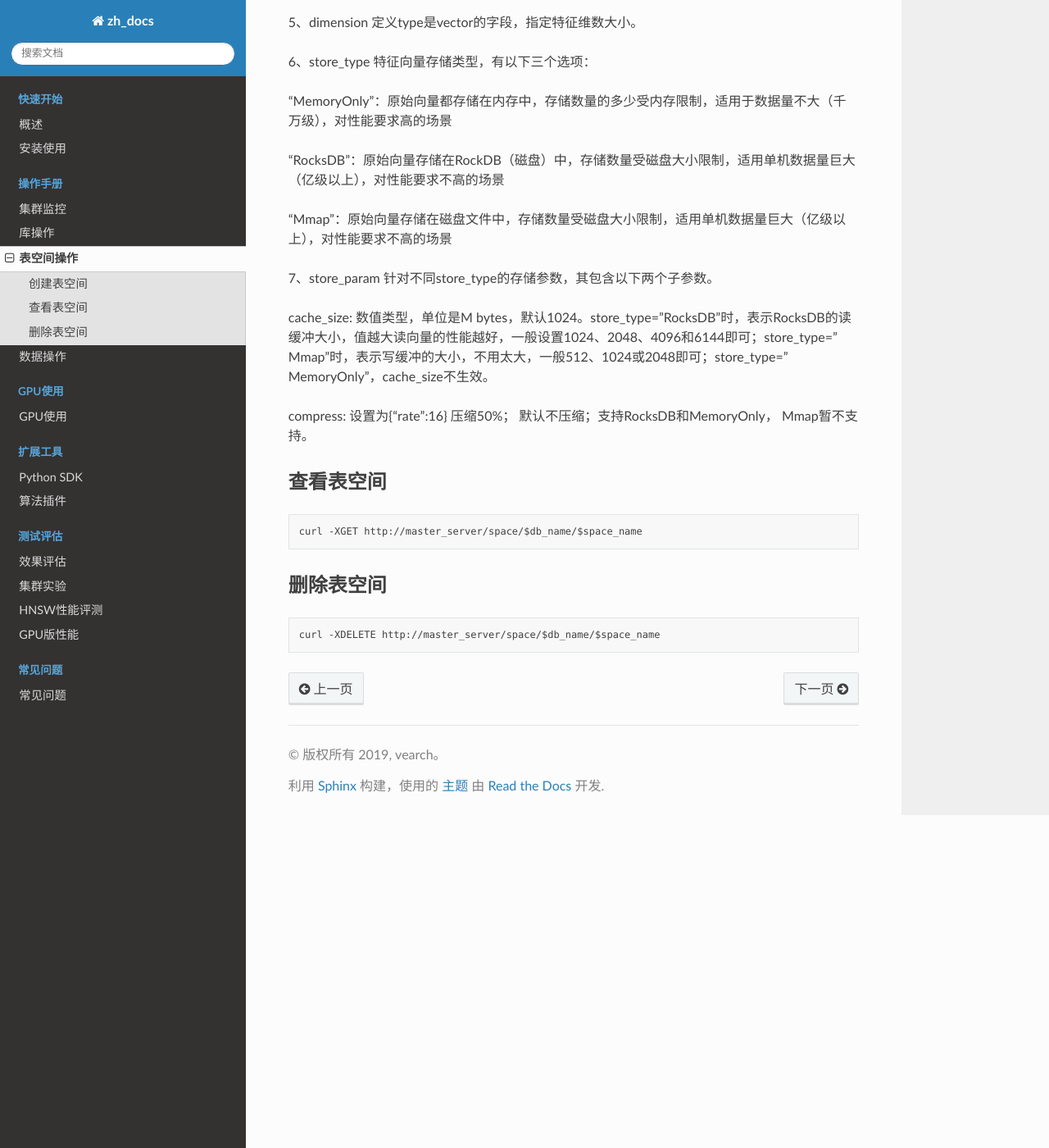
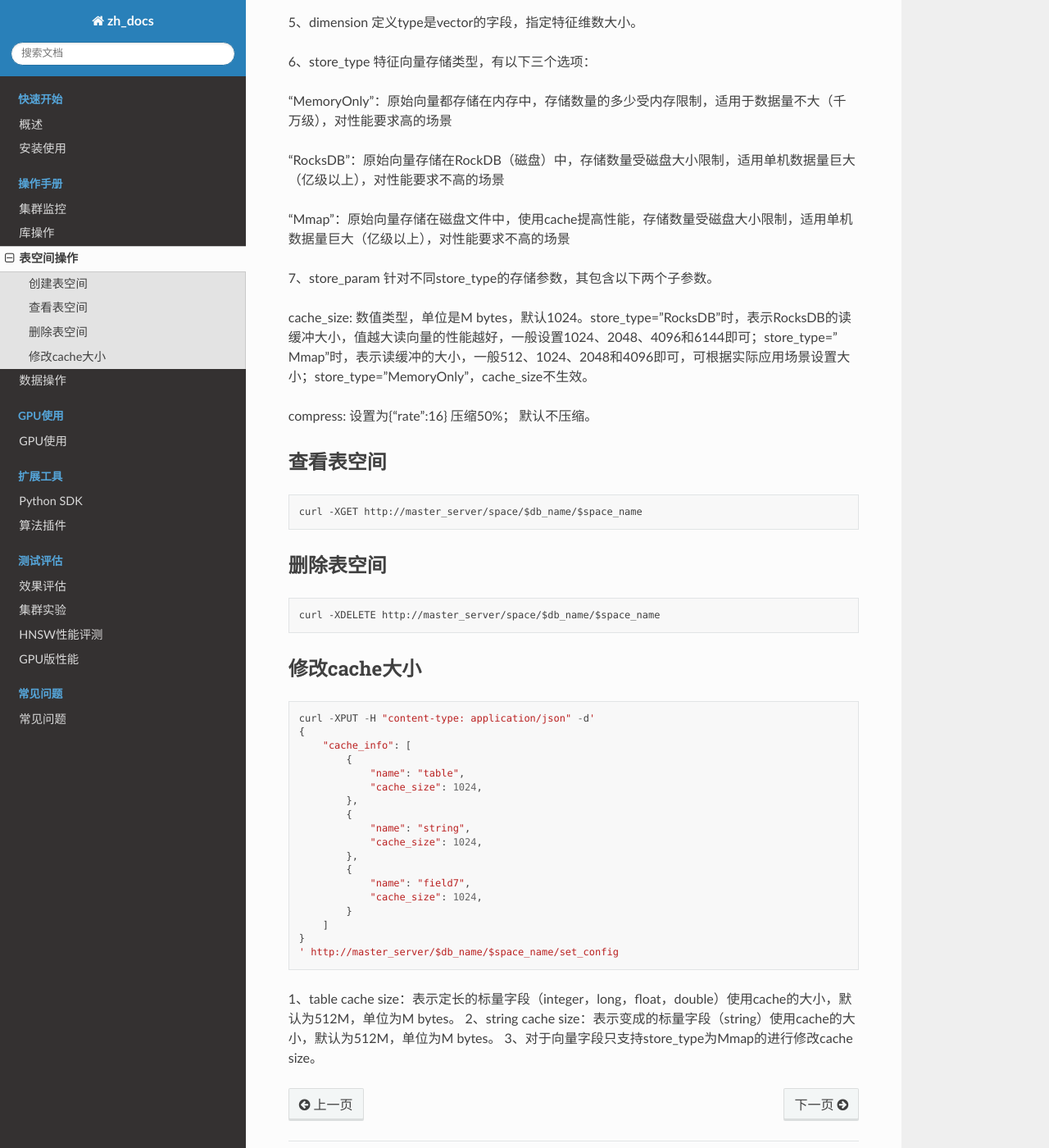
Before and after one commit to vearch/zh_docs, a Sphinx documentation site: the page built from docs/source/use_op/op_space.rst, in a window 1280 px wide and 1400 px high, scrolled down 5224 px. Shown: the whole window at 82% size. Built offline with Sphinx 7.4.7 and the Read the Docs theme 2.0.0, drawn with Linux system fonts in a browser that asks for light colours; pages that are not in the unit, such as notebooks, are missing from menus.

Commit message:
Persistent storage

```diff
--- a/docs/source/use_op/op_space.rst
+++ b/docs/source/use_op/op_space.rst
@@ -281,13 +281,13 @@ properties配置:
 
 "RocksDB"：原始向量存储在RockDB（磁盘）中，存储数量受磁盘大小限制，适用单机数据量巨大（亿级以上），对性能要求不高的场景
 
-"Mmap"：原始向量存储在磁盘文件中，存储数量受磁盘大小限制，适用单机数据量巨大（亿级以上），对性能要求不高的场景
+"Mmap"：原始向量存储在磁盘文件中，使用cache提高性能，存储数量受磁盘大小限制，适用单机数据量巨大（亿级以上），对性能要求不高的场景
 
 7、store_param 针对不同store_type的存储参数，其包含以下两个子参数。
 
-cache_size: 数值类型，单位是M bytes，默认1024。store_type="RocksDB"时，表示RocksDB的读缓冲大小，值越大读向量的性能越好，一般设置1024、2048、4096和6144即可；store_type="Mmap"时，表示写缓冲的大小，不用太大，一般512、1024或2048即可；store_type="MemoryOnly"，cache_size不生效。
+cache_size: 数值类型，单位是M bytes，默认1024。store_type="RocksDB"时，表示RocksDB的读缓冲大小，值越大读向量的性能越好，一般设置1024、2048、4096和6144即可；store_type="Mmap"时，表示读缓冲的大小，一般512、1024、2048和4096即可，可根据实际应用场景设置大小；store_type="MemoryOnly"，cache_size不生效。
 
-compress: 设置为{"rate":16} 压缩50%； 默认不压缩；支持RocksDB和MemoryOnly， Mmap暂不支持。
+compress: 设置为{"rate":16} 压缩50%； 默认不压缩。
 
 
 查看表空间
@@ -302,3 +302,28 @@ compress: 设置为{"rate":16} 压缩50%； 默认不压缩；支持RocksDB和Me
 ::
 
   curl -XDELETE http://master_server/space/$db_name/$space_name
+修改cache大小
+--------
+::
+
+  curl -XPUT -H "content-type: application/json" -d'
+  {
+      "cache_info": [
+          {
+              "name": "table",
+              "cache_size": 1024,
+          },
+          {
+              "name": "string",
+              "cache_size": 1024,
+          },
+          {
+              "name": "field7",
+              "cache_size": 1024,
+          }
+      ]
+  }
+  ' http://master_server/$db_name/$space_name/set_config
+1、table cache size：表示定长的标量字段（integer，long，float，double）使用cache的大小，默认为512M，单位为M bytes。
+2、string cache size：表示变成的标量字段（string）使用cache的大小，默认为512M，单位为M bytes。
+3、对于向量字段只支持store_type为Mmap的进行修改cache size。
```
